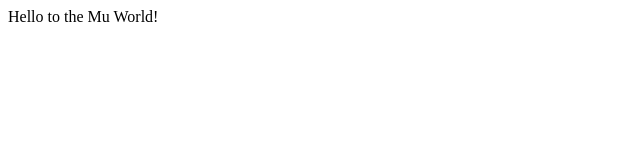
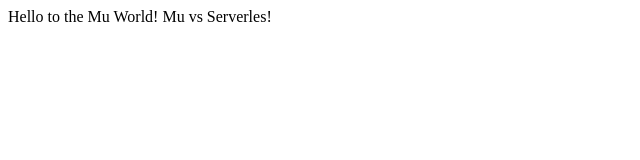
Before and after one commit to surfnbrain/mu-app, a plain HTML site: page index.html in a window 1280 px wide. Shown: the whole page, without its empty margins (0-640 px from the left). Drawn offline with Linux system fonts and the light colour scheme.

Commit message:
added text

```diff
--- a/index.html
+++ b/index.html
@@ -4,4 +4,5 @@
     <meta charset="UTF-8">
   </head>
   <body>Hello to the Mu World!</body>
+  <body>Mu vs Serverles!</body>
 </html>
```
